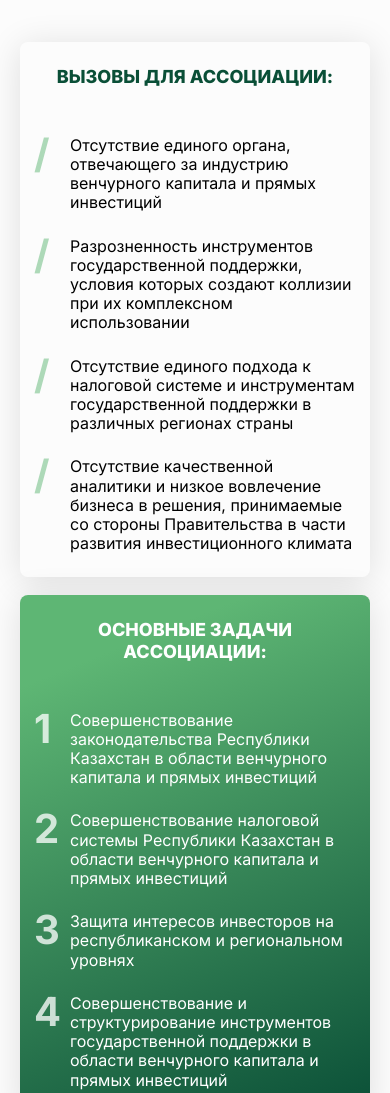
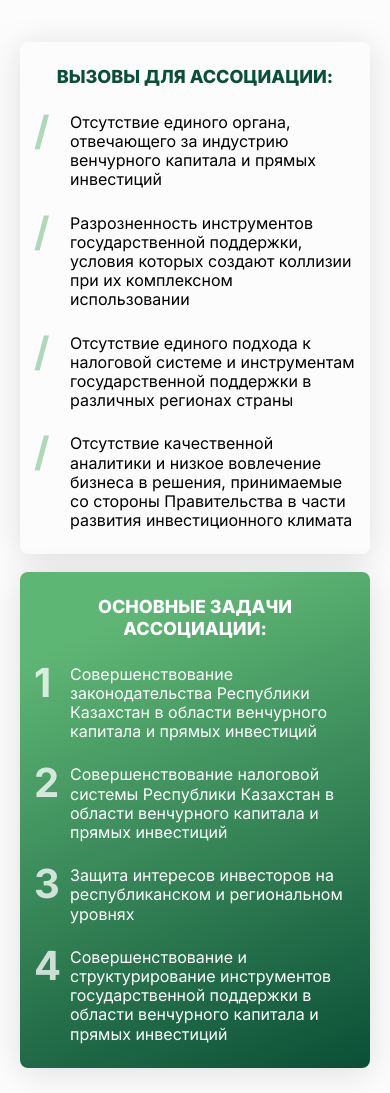
Before and after one commit to emiliaweb/venture-capital, a website: page app/index.html in a window 390 px wide. Shown: the part 1753-2846 px from the top of the page. Drawn offline with Linux system fonts and the light colour scheme.

Commit message:
Enhance mobile view

```diff
--- a/app/assets/css/sass/components/_about.scss
+++ b/app/assets/css/sass/components/_about.scss
@@ -196,5 +196,10 @@
         &-blocks {
             margin-top: 45px;
         }
+        &-block {
+            &-list {
+                margin-top: 25px;
+            }
+        }
     }
 }
```
Also changed, not shown: app/assets/css/style.min.css.
